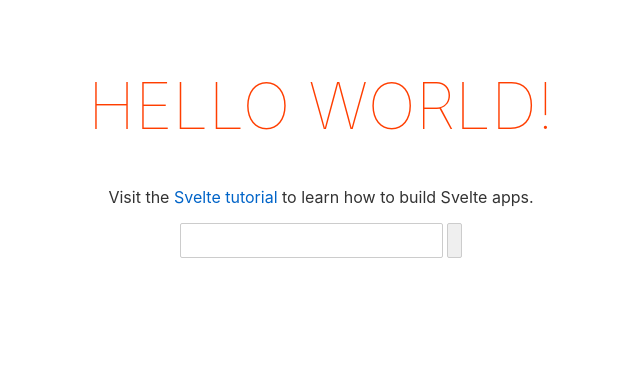
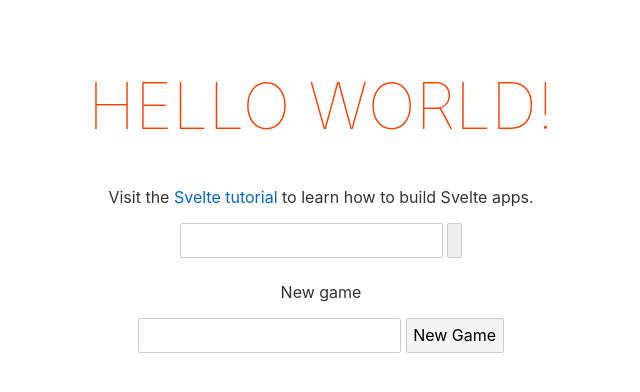
Before and after one commit to akurin/planning-poker, a Svelte app in the folder ui/: page / in a window 1280 px wide. Shown: the top 392 px of the page, without its empty margins (319-959 px from the left). Built offline with nearby package versions, Linux system fonts and the light colour scheme.

Commit message:
Call POST /games

```diff
--- a/ui/src/App.svelte
+++ b/ui/src/App.svelte
@@ -1,4 +1,6 @@
 <script>
+import Home from "./Home.svelte";
+
 	export let name;
 	let title = "no title";
 	let gameName = "";
@@ -47,4 +49,6 @@
 		data-qa="game-name"
 		bind:value={gameName} />
 	<input type="button" data-qa="start-game" on:click={handleClick} />
+
+	<Home />
 </main>
--- a/ui/src/Home.svelte
+++ b/ui/src/Home.svelte
@@ -1,21 +1,22 @@
 <script>
-    import Link from "svelte-routing/src/Link.svelte";
+    // import Link from "svelte-routing/src/Link.svelte";
     import { onMount } from "svelte";
 
-    onMount(async () => {
-        const res = await fetch(`http://localhost:8080/api/`, {
+    async function handleClick() {
+        const res = await fetch(`http://localhost:8080/api/games`, {
             method: "POST",
             body: JSON.stringify({
-
+                title: "some",
             }),
         });
-        const photos = await res.json();
-        console.log(photos);
-    });
+
+        const responseBody = await res.json();
+        window.location.href = `http://localhost:8080/games/${responseBody.id}`;
+    }
 </script>
 
 <main>
     <p>New game</p>
-    <Link to="games/123"><input type="button" data-qa="start-game" /></Link>
     <input type="text" data-qa="game-name" />
+    <button on:click={handleClick}>New Game</button>
 </main>
```
